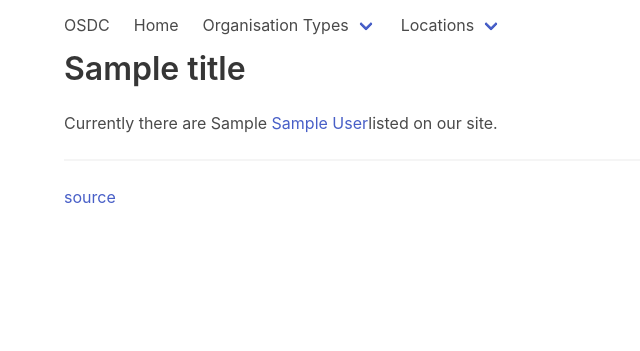
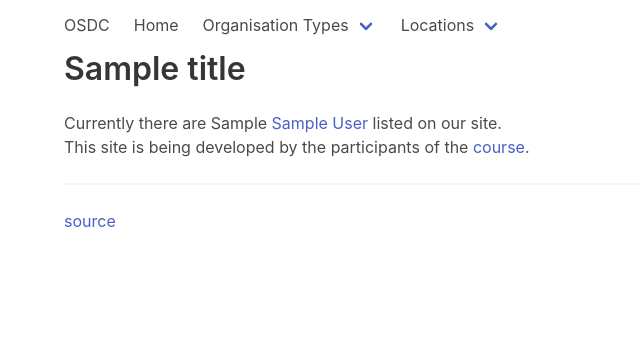
Before and after one commit to OSDC-Code-Maven/open-source-by-organizations, a Flask app: template templates/index.html in a window 1280 px wide. Shown: the part 49-400 px from the top of the page, without its empty margins (0-640 px from the left). Run offline with Flask 2, Linux system fonts and the light colour scheme; the template is opened without the code that fills it: most values are stand-ins (such as "Sample title", 1, 10 or a date in 2020); some libraries are stand-ins or nearby versions.

Commit message:
don't repeat the end of the sentence

```diff
--- a/templates/index.html
+++ b/templates/index.html
@@ -5,7 +5,11 @@
 
 Currently there are {% for org_type, display_name in org_types.items() %}
    {{ stats.by_type[org_type] }} <a href="/open-source-by-organizations/{{org_type}}">{{ display_name }}</a>
-    {%- if not loop.last -%}, {% endif -%} listed on our site.
+    {%- if not loop.last -%}, {% endif -%}
 {% endfor %}
+listed on our site.
+<p>
+
+This site is being developed by the participants of the <a href="/">course</a>.
 
 {% include 'incl/footer.html' %}
```
